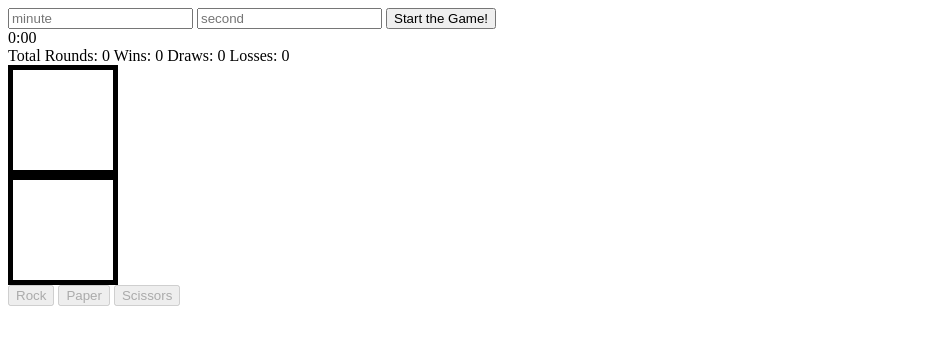
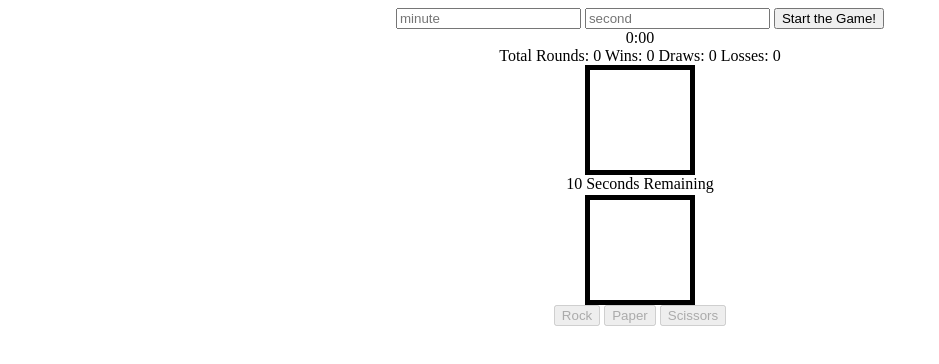
Before and after one commit to Rwilkins1/rockpaperscissors, a plain HTML site: page public/index.html in a window 1280 px wide. Shown: the whole page, without its empty margins (0-939 px from the left). Drawn offline with Linux system fonts and the light colour scheme.

Commit message:
started the process of warning the user when 10 seconds remain

```diff
--- a/public/css/rps.css
+++ b/public/css/rps.css
@@ -1,14 +1,25 @@
+body {
+	text-align: center;
+}
 #bot {
 	height: 100px;
 	width: 100px;
 	border: 5px solid black;
+	margin-bottom: 2%;
+	/*margin-left: 580px;*/
+	margin: auto;
 }
 #you {
 	height: 100px;
 	width: 100px;
 	border: 5px solid black;
+	margin: auto;
+	/*margin-left: 45%;*/
 }
 img {
 	height: 100px;
 	width: 100px;
 }
+#warning {
+	height: 20px;
+}
--- a/public/index.html
+++ b/public/index.html
@@ -20,6 +20,7 @@
 	<div id="bot">
 		<span id="botchoice"></span>
 	</div>
+	<div id="warning">10 Seconds Remaining</div>
 	<div id="you">
 		<span id="yourchoice"></span>
 	</div>
```
Also changed, not shown: public/js/rps.js (+12 -0 lines).
